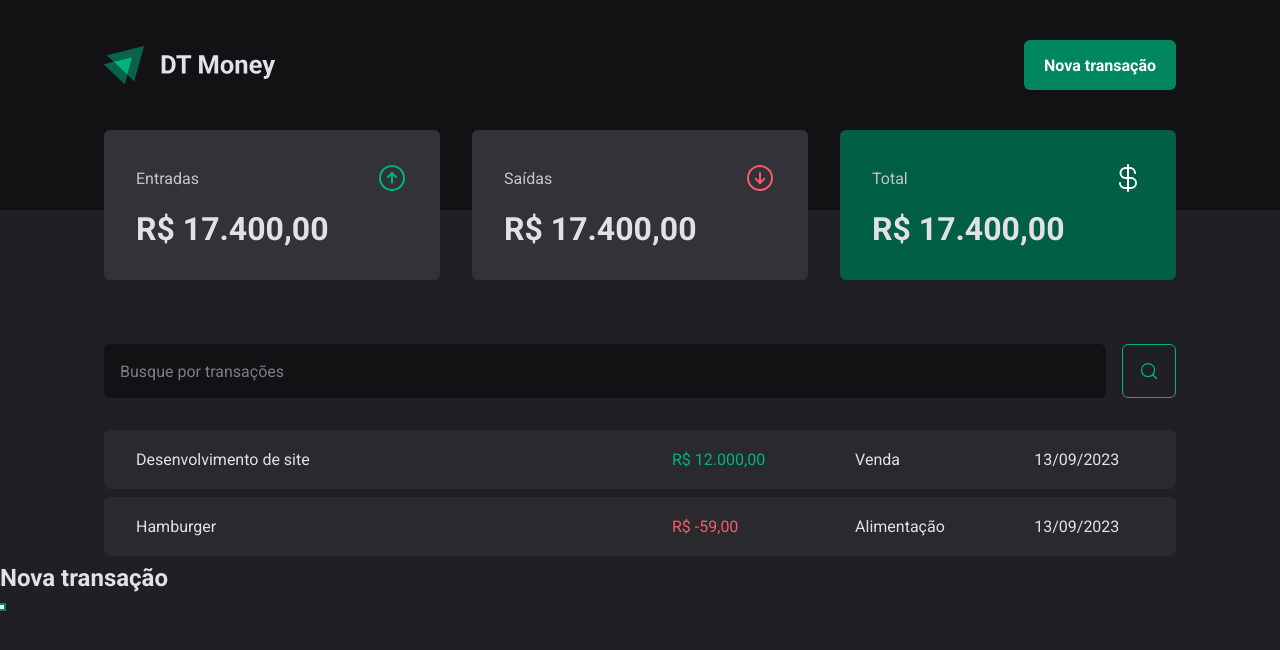
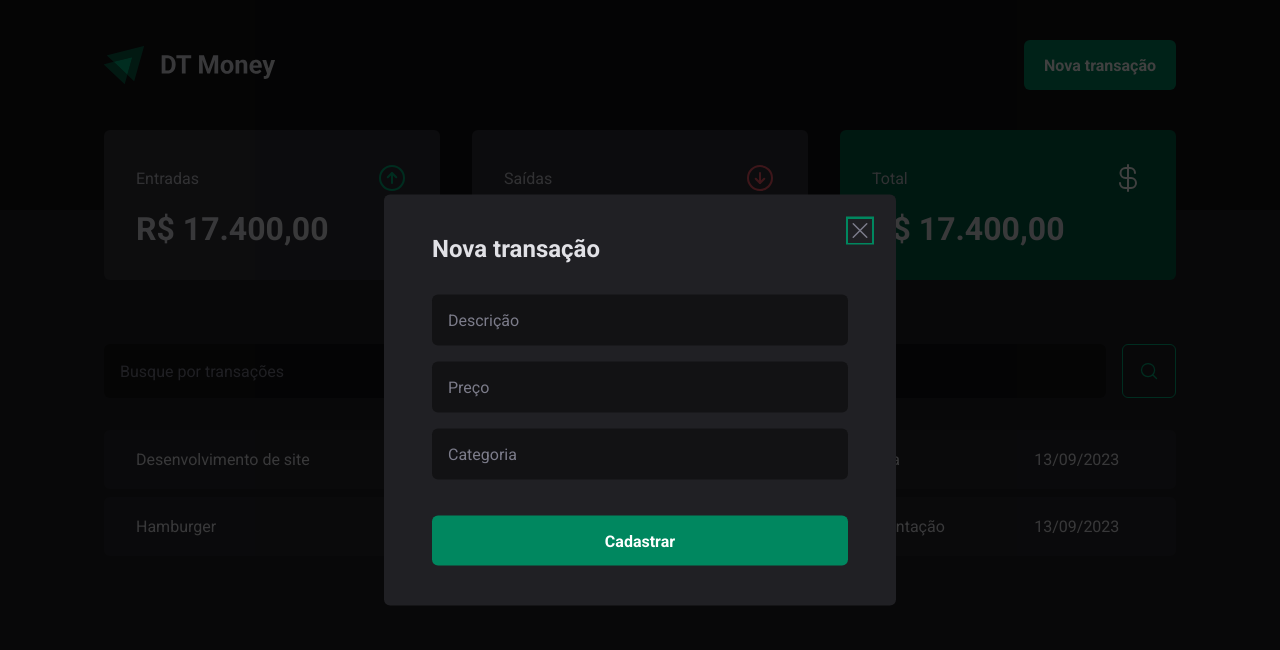
Before and after one commit to felipe-gomes-vicente/03-dt-money, a React (Vite) app: page / in a window 1280 px wide. Both pictures are taken after a click on the button "Nova transação". Shown: the top 650 px of the page. Built offline with nearby package versions, Linux system fonts and the light colour scheme.

Commit message:
Visual structure - New transaction modal

```diff
--- a/src/components/Header/index.tsx
+++ b/src/components/Header/index.tsx
@@ -2,6 +2,7 @@
 import * as Dialog from '@radix-ui/react-dialog';
 
 import { HeaderContainer, HeaderContent, NewTransactionButton } from "./styles";
+import { NewTransactionModal } from "../NewTransactionModal";
 
 export function Header() {
   return (
@@ -14,15 +15,7 @@
             <NewTransactionButton>Nova transação</NewTransactionButton>
           </Dialog.Trigger>
 
-          <Dialog.Portal>
-            <Dialog.Overlay />
-
-            <Dialog.Content>
-              <Dialog.Title>Nova transação</Dialog.Title>
-
-              <Dialog.Close />
-            </Dialog.Content>
-          </Dialog.Portal>
+          <NewTransactionModal />
         </Dialog.Root>
       </HeaderContent>
     </HeaderContainer>
--- /dev/null
+++ b/src/components/NewTransactionModal/index.tsx
@@ -0,0 +1,32 @@
+import * as Dialog from '@radix-ui/react-dialog';
+
+import { CloseButton, Content, Overlay } from './styles';
+import { X } from 'phosphor-react';
+
+export function NewTransactionModal() {
+  return (
+    <Dialog.Portal>
+      <Overlay />
+
+      <Content>
+        <Dialog.Title>Nova transação</Dialog.Title>
+
+        <CloseButton >
+          <X size={24} />
+        </CloseButton>
+
+        <form action="">
+          <input type="text" placeholder='Descrição' required />
+          <input type="number" placeholder='Preço' required />
+          <input type="text" placeholder='Categoria' required />
+
+          <button type="submit">
+            Cadastrar
+          </button>
+        </form>
+
+
+      </Content>
+    </Dialog.Portal>
+  );
+}
--- /dev/null
+++ b/src/components/NewTransactionModal/styles.ts
@@ -0,0 +1,66 @@
+import styled from "styled-components";
+import * as Dialog from '@radix-ui/react-dialog';
+
+export const Overlay = styled(Dialog.Overlay)`
+  position: fixed;
+  width: 100vw;
+  height: 100vh;
+  inset: 0;
+  background: rgba(0, 0, 0, 0.75);
+`;
+
+export const Content = styled(Dialog.Content)`
+  min-width: 32rem;
+  border-radius: 6px;
+  padding: 2.5rem 3rem;
+  background: ${props => props.theme["gray-800"]};
+
+  position: fixed;
+  top: 50%;
+  left: 50%;
+  transform: translate(-50%, -50%);
+
+  form {
+    margin-top: 2rem;
+    display: flex;
+    flex-direction: column;
+    gap: 1rem;
+    input {
+      border-radius: 6px;
+      border: 0;
+      background: ${props => props.theme["gray-900"]};
+      color: ${props => props.theme["gray-300"]};
+      padding: 1rem;
+      &::placeholder {
+        color: ${props => props.theme["gray-500"]};
+      }
+    }
+
+    button[type="submit"] {
+      height: 50px;
+      border: 0;
+      background: ${props => props.theme["green-500"]};
+      color: ${props => props.theme.white};
+      font-weight: bold;
+      padding: 0 1.25rem;
+      border-radius: 6px;
+      margin-top: 1.25rem;
+      cursor: pointer;
+      &:hover {
+        background: ${props => props.theme["green-700"]};
+        transition: background-color 0.2s;
+      }
+    }
+  }
+`;
+
+export const CloseButton = styled(Dialog.Close)`
+  position: absolute;
+  background: transparent;
+  border: 0;
+  top: 1.5rem;
+  right: 1.5rem;
+  line-height: 0;
+  cursor: pointer;
+  color: ${props => props.theme["gray-500"]};
+`;
```
